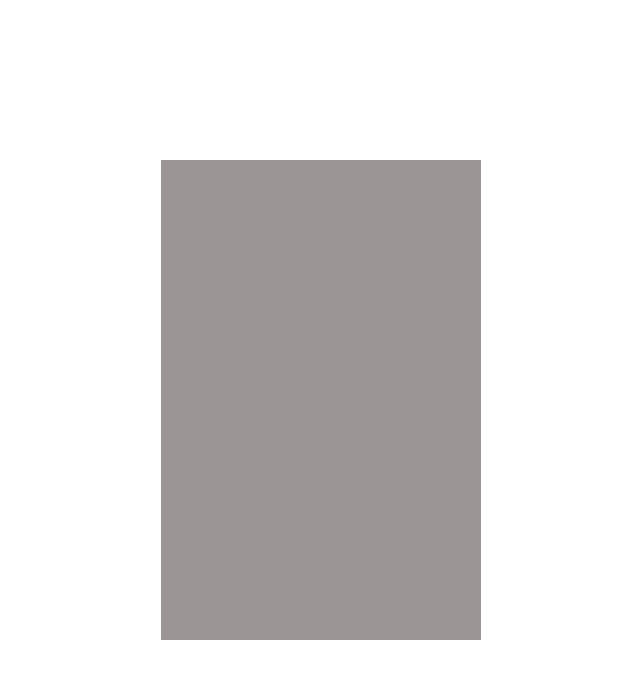
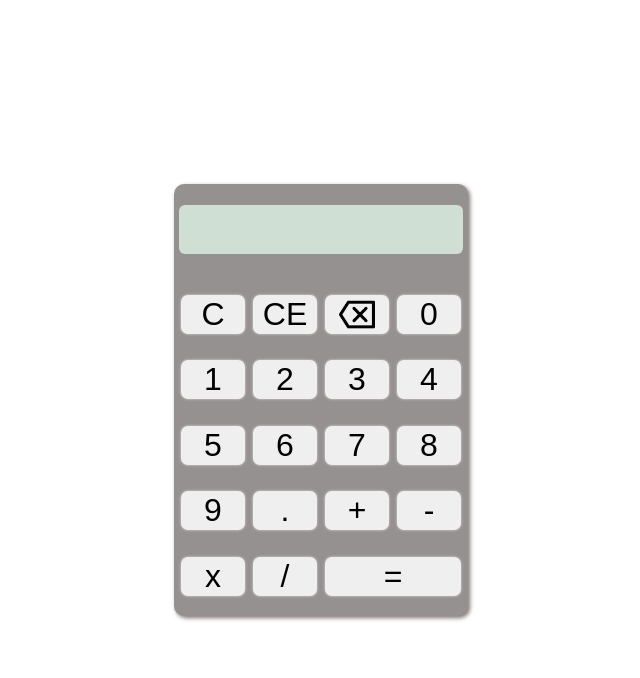
Before and after one commit to Nickashu/Calculadora-JS, a plain HTML site: page index.html in a window 1280 px wide. Shown: the whole page, without its empty margins (319-959 px from the left). Drawn offline with Linux system fonts and the light colour scheme.

Commit message:
Finalizando os estilos iniciais

```diff
--- a/index.css
+++ b/index.css
@@ -9,7 +9,62 @@ body{
     height: 100vh;
 }
 .corpo-calculadora{
-    width: 20em;
-    height: 30em;
-    background-color: #9b9595;
+    display: flex;
+    flex-direction: column;
+    gap: 1em;
+    border-radius: 10px;
+    height: 27em;
+    background-color: #959191;
+    box-shadow: 2px 2px 4px #817373;
 }
+
+.div-tela{
+    padding: 5px;
+    margin-top: 1em;
+    height: 4em;
+}
+.input-tela{
+    width: 100%;
+    padding: 0;
+    border: none;
+    height: 100%;
+    background-color: #d0dfd3;
+    border-radius: 6px;
+}
+
+.div-botoes{
+    column-gap: 0.5em;
+    text-align: center;
+    display: grid;
+    grid-template-columns: auto auto auto auto;
+    padding: 7px;
+    height: 100%;
+    align-items: center;
+}
+.div-botao{
+    display: flex;
+    justify-content: center;
+}
+.btn-calculadora{
+    display: flex;
+    justify-content: center;
+    width: 2em;
+    font-size: 2em;
+    border: none;
+    border-radius: 7px;
+    box-shadow: 0px 0px 3px #e1d4d4;;
+}
+    .btn-calculadora img{
+        height: 1.15em;
+    }
+.btn-calculadora:hover{
+    opacity: 70%;
+}
+
+.div-btn-final{
+    grid-column-start: 3;
+    grid-column-end: 5;
+}
+.btn-final{
+    width: 100%;
+}
--- a/index.html
+++ b/index.html
@@ -1,6 +1,7 @@
 <!DOCTYPE html>
 <html lang="pt-br">
 <head>
+    <link rel="shortcut icon" href="imgs/icon-calculadora.png" type="image/x-icon">
     <link rel="stylesheet" href="index.css">
     <meta charset="UTF-8">
     <meta http-equiv="X-UA-Compatible" content="IE=edge">
@@ -9,7 +10,32 @@
 </head>
 <body>
     <div class="div-calculadora">
-        <div class="corpo-calculadora"></div>
+        <div class="corpo-calculadora">
+            <div class="div-tela">
+                <input type="text" class="input-tela" disabled="disabled">
+            </div>
+            <div class="div-botoes">
+                <div class="div-botao"><button class="btn-calculadora">C</button></div>
+                <div class="div-botao"><button class="btn-calculadora">CE</button></div>
+                <div class="div-botao"><button class="btn-calculadora"><img src="imgs/icon-backspace.png" alt="Ícone Backspace"></button></div>
+                <div class="div-botao btn-num"><button class="btn-calculadora">0</button></div>
+                <div class="div-botao btn-num"><button class="btn-calculadora">1</button></div>
+                <div class="div-botao btn-num"><button class="btn-calculadora">2</button></div>
+                <div class="div-botao btn-num"><button class="btn-calculadora">3</button></div>
+                <div class="div-botao btn-num"><button class="btn-calculadora">4</button></div>
+                <div class="div-botao btn-num"><button class="btn-calculadora">5</button></div>
+                <div class="div-botao btn-num"><button class="btn-calculadora">6</button></div>
+                <div class="div-botao btn-num"><button class="btn-calculadora">7</button></div>
+                <div class="div-botao btn-num"><button class="btn-calculadora">8</button></div>
+                <div class="div-botao btn-num"><button class="btn-calculadora">9</button></div>
+                <div class="div-botao btn-virgula"><button class="btn-calculadora">.</button></div>
+                <div class="div-botao btn-operacao"><button class="btn-calculadora">+</button></div>
+                <div class="div-botao btn-operacao"><button class="btn-calculadora">-</button></div>
+                <div class="div-botao btn-operacao"><button class="btn-calculadora">x</button></div>
+                <div class="div-botao btn-operacao"><button class="btn-calculadora">/</button></div>
+                <div class="div-botao div-btn-final btn-igual"><button class="btn-calculadora btn-final">=</button></div>
+            </div>
+        </div>
     </div>
 </body>
 </html>
```
Also changed, not shown: imgs/icon-backspace.png (added), imgs/icon-calculadora.png (added).
